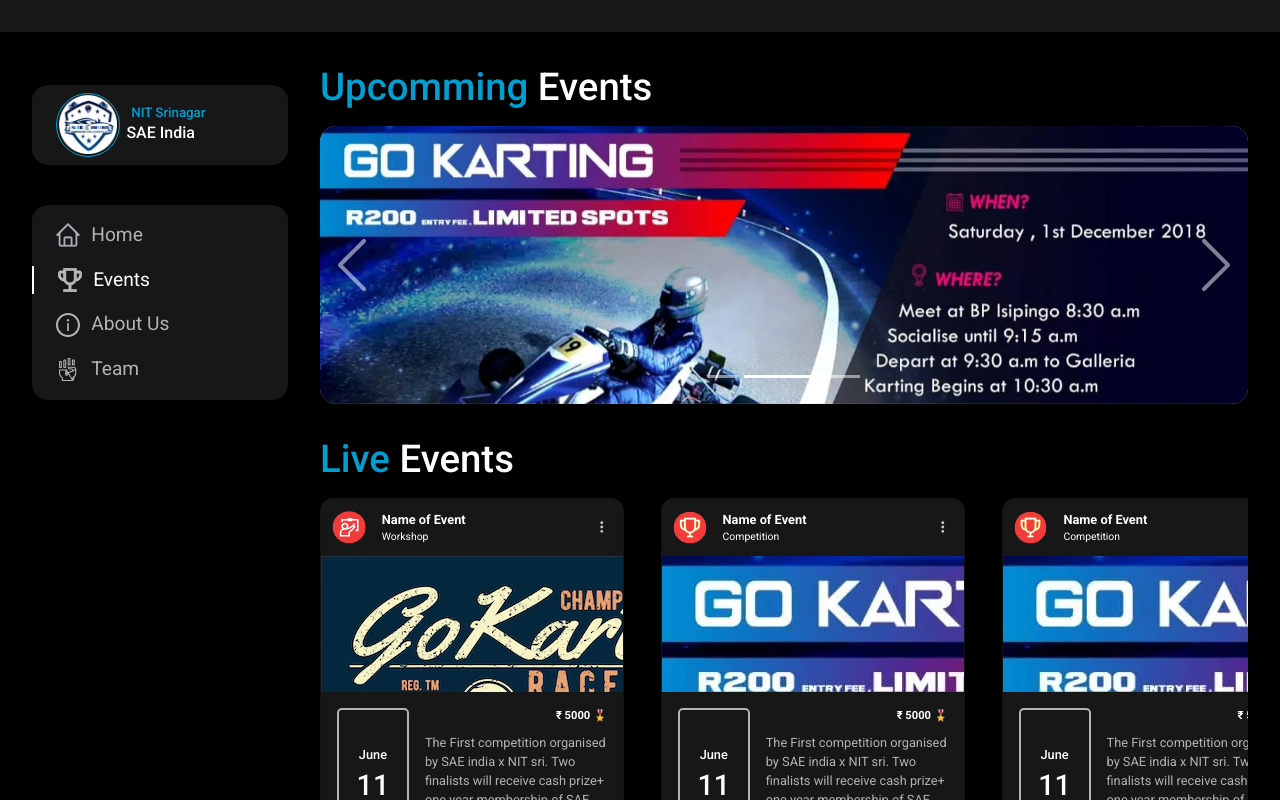
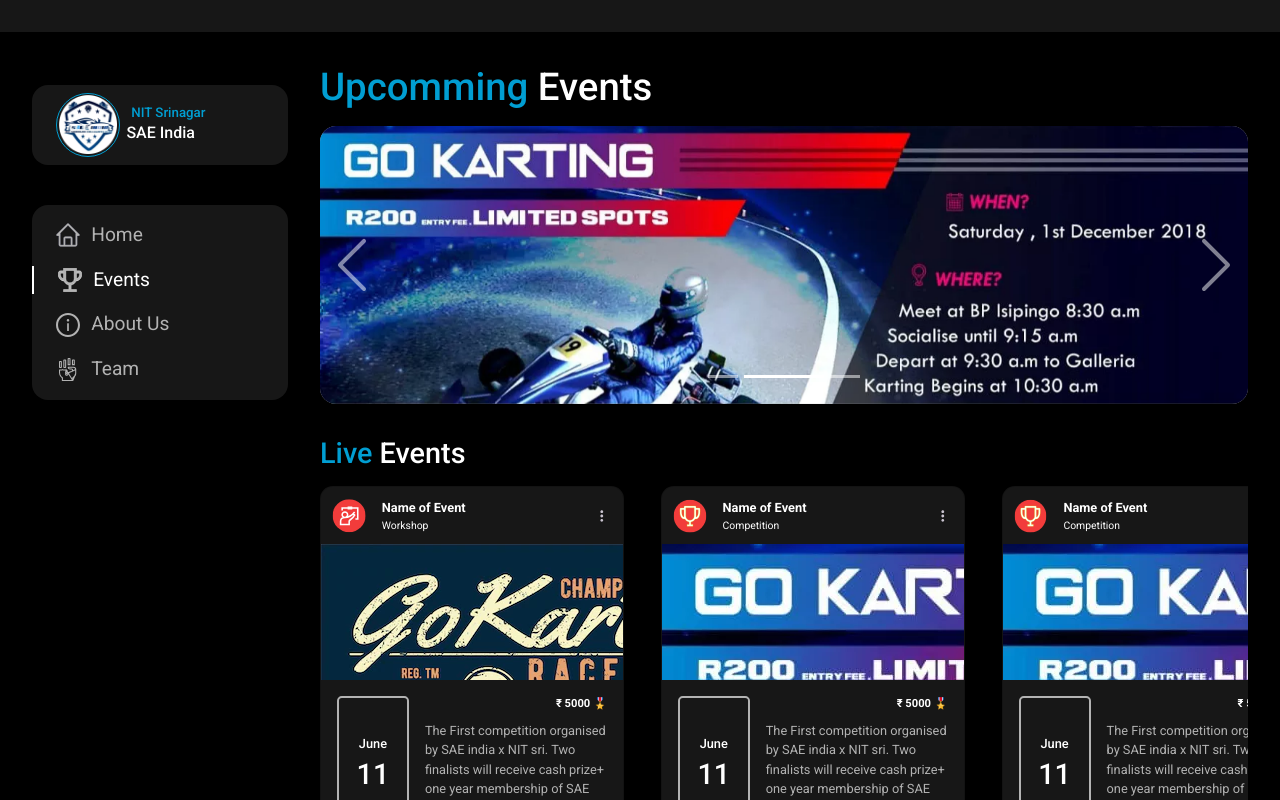
Before and after one commit to lucidrohit/sae-website, a React (Create React App) app: page /events in a window 1280 px wide. Shown: the top 800 px of the page. Built offline with nearby package versions, Linux system fonts and the light colour scheme.

Commit message:
added font style for events section

```diff
--- a/src/pages/events/events.scss
+++ b/src/pages/events/events.scss
@@ -1,3 +1,5 @@
 .events{
-
+    .heading{
+        font-size: 1.8rem;
+    }
 }
```
